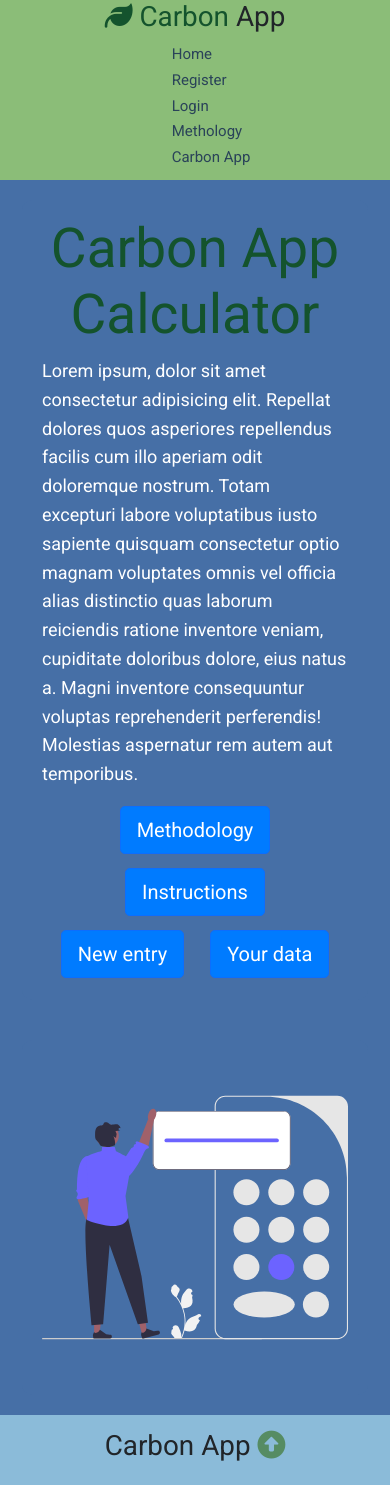
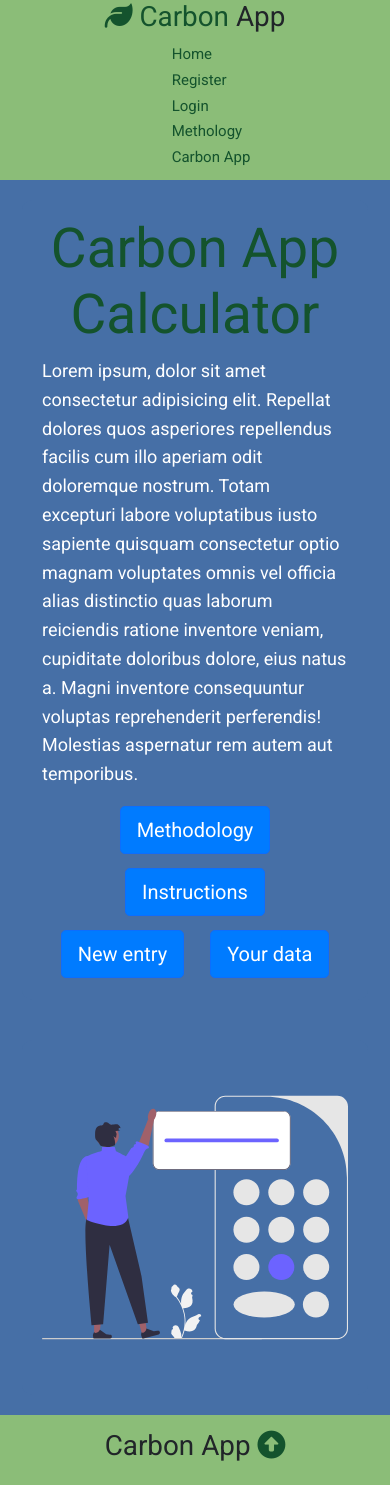
Before and after one commit to MaximePig/GRP4--GreenDigitalization-Github26, a Flask app: page /carbon_app in a window 390 px wide. Run offline with Flask 3, Linux system fonts and the light colour scheme; some libraries are stand-ins or nearby versions.

Commit message:
changes to head/footer --> adjusments

```diff
--- a/capp/static/home.css
+++ b/capp/static/home.css
@@ -15,8 +15,8 @@ p {
   background-color:#cdc3b7;
 }
 .home-title {
-    font-size: 60px;
-    font-weight: 900;       /* makes it bold */
+    font-size: 70px;
+
 }
 
 .text-logo {
--- a/capp/static/layout.css
+++ b/capp/static/layout.css
@@ -57,14 +57,14 @@ img {
   padding: 0 0px;
 }
 .carbon_app_navbar a {
-  color: #2a4359;
+  color: #14532d;
   padding: 10px 20px;
   margin: 0 5px;
   font-size: 20px;
   text-decoration: none;
 }
 .carbon_app_navbar a:hover{
-  border-bottom: #2a4359 4px solid;
+  border-bottom: #14532d 4px solid;
 }
 .carbon_app_navbar ul {
   display: flex;
@@ -74,11 +74,11 @@ img {
   font-weight: 400;
 }
 .text-logo {
-  color: #568c63;
+  color: #14532d;
 }
 /* Footer  */
 .section_footer{
-  background-color:#8bbbd9;
+  background-color:#8bbd78;
 }
 .footer {
   display: flex;
@@ -86,7 +86,7 @@ img {
   justify-content: center;
   height: 70px;
   align-items: center;
-  background-color: #8bbbd9;
+  background-color: #8bbd78;
   padding: 0 0px;
 }
 
@@ -106,7 +106,7 @@ img {
     flex-direction: column;
   }
   .carbon_app_navbar a:hover{
-    color: #568c63;
-    border-bottom: #2a4359 2px solid;
+    color: #14532d;
+    border-bottom: #14532d 2px solid;
   }
 }
--- a/capp/templates/layout.html
+++ b/capp/templates/layout.html
@@ -75,7 +75,7 @@
               <h1>
                 Carbon App
                 <a href="#">
-                  <i class="fa-solid fa-circle-up" style="color: #568c63"></i>
+                  <i class="fa-solid fa-circle-up" style="color: #14532d"></i>
                 </a>
               </h1>
             </div>
```
